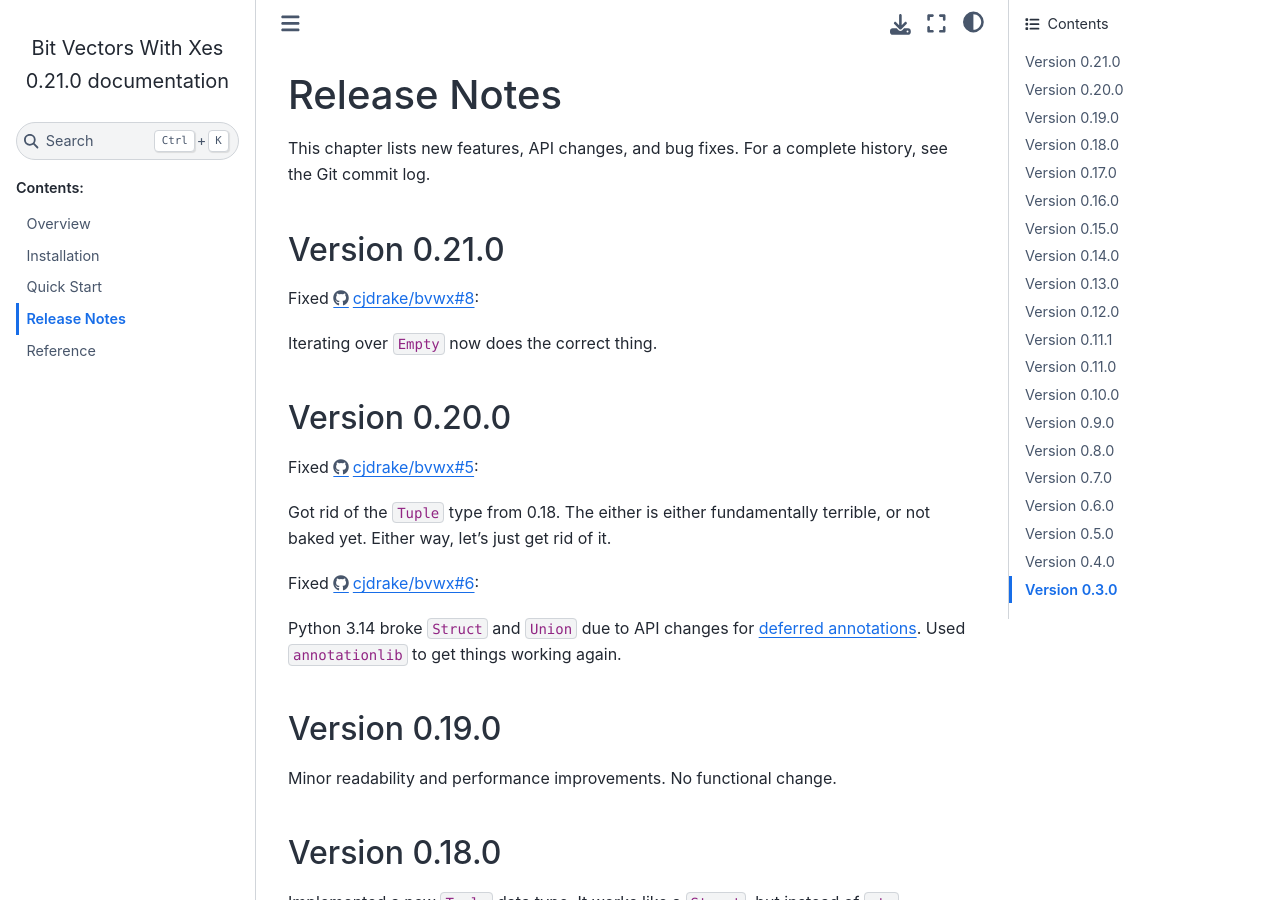
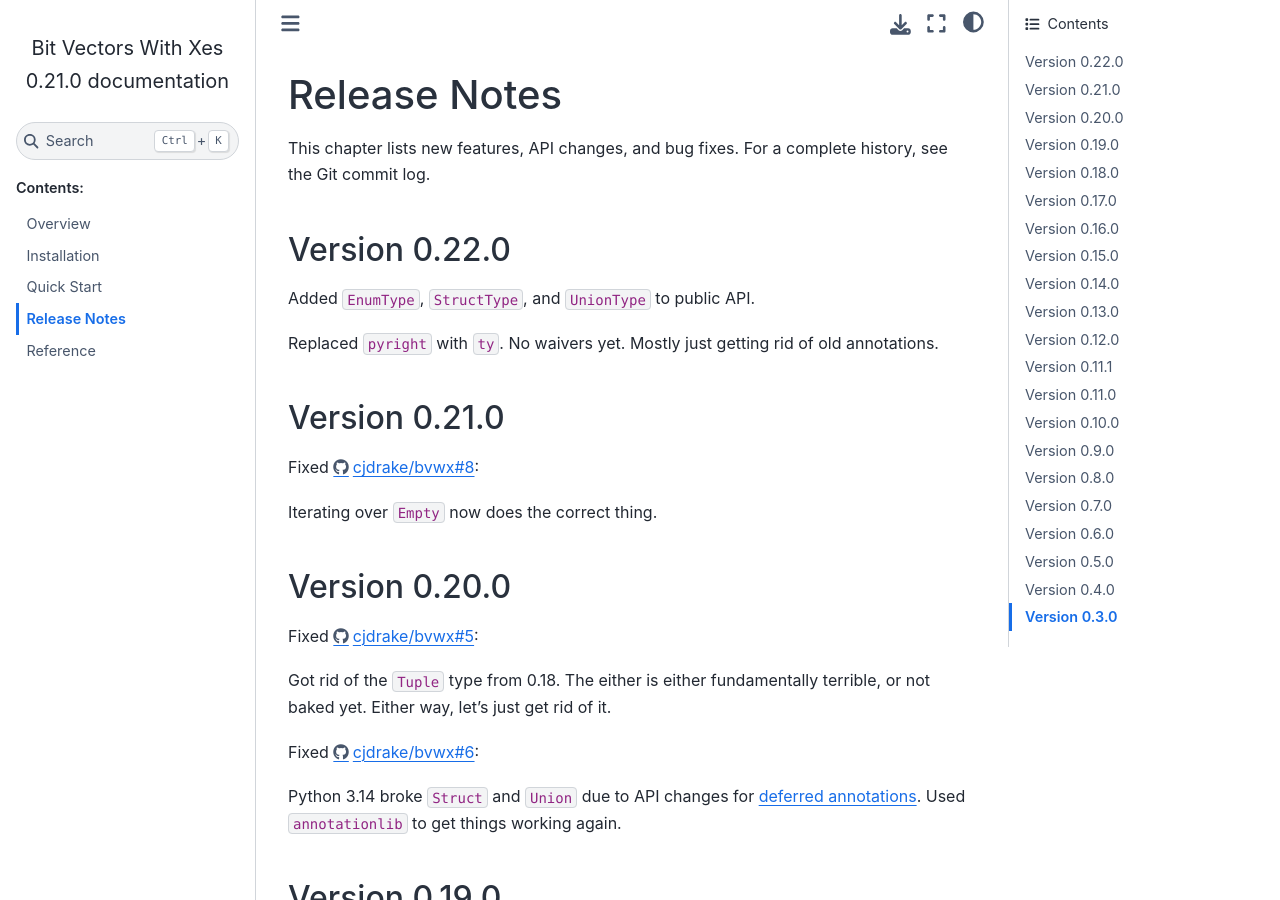
Before and after one commit to cjdrake/bvwx, a Sphinx documentation site: the page built from doc/source/release_notes.rst, in a window 1280 px wide and 900 px high. Built offline with Sphinx 7.4.7 and the Sphinx Book theme 1.1.4, drawn with Linux system fonts in a browser that asks for light colours.

Commit message:
Add version 0.22.0 section to release notes

```diff
--- a/doc/source/release_notes.rst
+++ b/doc/source/release_notes.rst
@@ -6,6 +6,15 @@
 
 This chapter lists new features, API changes, and bug fixes.
 For a complete history, see the Git commit log.
+
+
+Version 0.22.0
+==============
+
+Added ``EnumType``, ``StructType``, and ``UnionType`` to public API.
+
+Replaced ``pyright`` with ``ty``.
+No waivers yet. Mostly just getting rid of old annotations.
 
 
 Version 0.21.0
```
